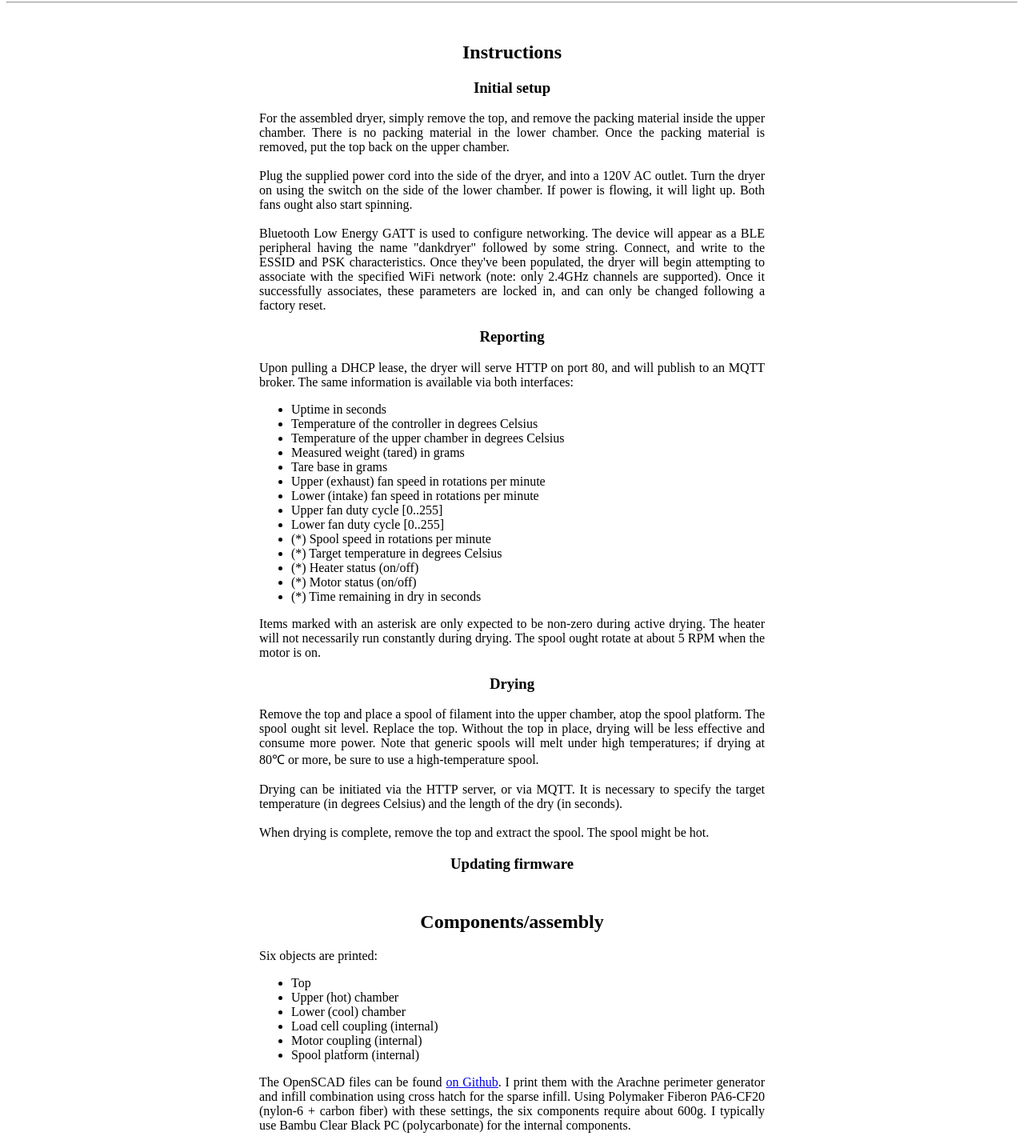
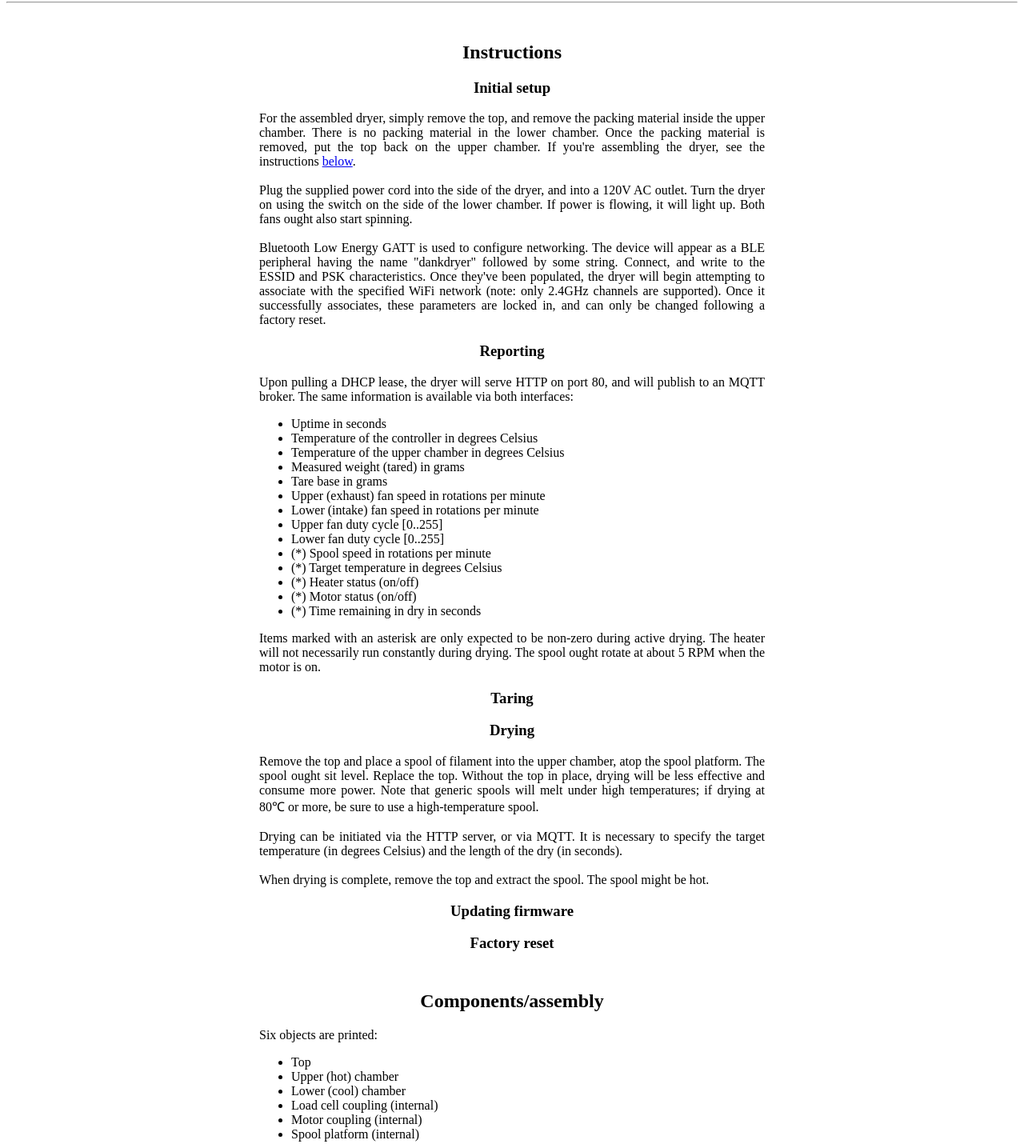
Before and after one commit to dankamongmen/dankdryer, a plain HTML site: page webpage/index.html in a window 1280 px wide. Shown: the part 578-2008 px from the top of the page at 80% size. Drawn offline with Linux system fonts and the light colour scheme.

Commit message:
clean up html with a tidy run

```diff
--- a/webpage/index.html
+++ b/webpage/index.html
@@ -4,15 +4,11 @@
   <title>a drying comes across the sky</title>
   <link rel="stylesheet" type="text/css" href="style.css">
   <meta charset='utf-8'>
-  <style>
-  </style>
-  <script>
-  </script>
  </head>
  <body>
    <h1>the dankdryer, a 150℃ filament dryer</h1>
    <div class="warning">AVAILABLE 2025-01-01</div>
-   <h2><div class="product">Dankdryer</div></h2>
+   <h2>Dankdryer</h2>
    <div class="proddesc">A fully assembled and tested Dankdryer suitable for
      use with Type B power outlets (as found in the US, Canada, Mexico, and
      Japan). Visible components will be printed using black carbon
@@ -20,20 +16,21 @@
      of sustained operation at 150℃. Internal components will be printed using
      polycarbonate.</div>
    <div class="buy"><a href="https://buy.stripe.com/28o5lT0Xy2Hc05qfZa">$250 + tax</a></div>
-   <h2><div class="product">Dankdryer components</div></h2>
+   <h2>Dankdryer components</h2>
    <div class="proddesc">The electrical components of a Dankdryer. You print
      and assemble the rest. Printing will require approximately 600g of
      filament using recommended settings. Assembly does not require soldering,
      and ought take approximately half an hour.</div>
    <div class="buy"><a href="https://buy.stripe.com/dR67u1ay8bdI7xS3cp">$150 + tax</a></div>
    <hr/>
-   <h2><div class="product">Instructions</div></h2>
+   <h2>Instructions</h2>
    <h3>Initial setup</h3>
    <div class="proddesc">
    For the assembled dryer, simply remove the top, and remove the packing
    material inside the upper chamber. There is no packing material in the
    lower chamber. Once the packing material is removed, put the top back
-   on the upper chamber.<br/>
+   on the upper chamber. If you're assembling the dryer, see the
+   instructions <a href="#assembly">below</a>.<br/>
    <br/>
    Plug the supplied power cord into the side of the dryer, and into a
    120V AC outlet. Turn the dryer on using the switch on the side of the lower
@@ -73,6 +70,9 @@
    active drying. The heater will not necessarily run constantly during
    drying. The spool ought rotate at about 5 RPM when the motor is on.<br/>
    </div>
+   <h3>Taring</h3>
+   <div class="proddesc">
+   </div>
    <h3>Drying</h3>
    <div class="proddesc">
      Remove the top and place a spool of filament into the upper chamber,
@@ -91,7 +91,10 @@
    <h3>Updating firmware</h3>
    <div class="proddesc">
    </div>
-   <h2><div class="product">Components/assembly</div></h2>
+   <h3>Factory reset</h3>
+   <div class="proddesc">
+   </div>
+   <h2 id="assembly">Components/assembly</h2>
    <div class="proddesc">
    Six objects are printed:
      <ul>
--- a/webpage/style.css
+++ b/webpage/style.css
@@ -15,7 +15,7 @@ hr {
   margin: 2em;
 }
 
-.product {
+h2 {
   text-align: center;
   margin-top: 2em;
 }
```
